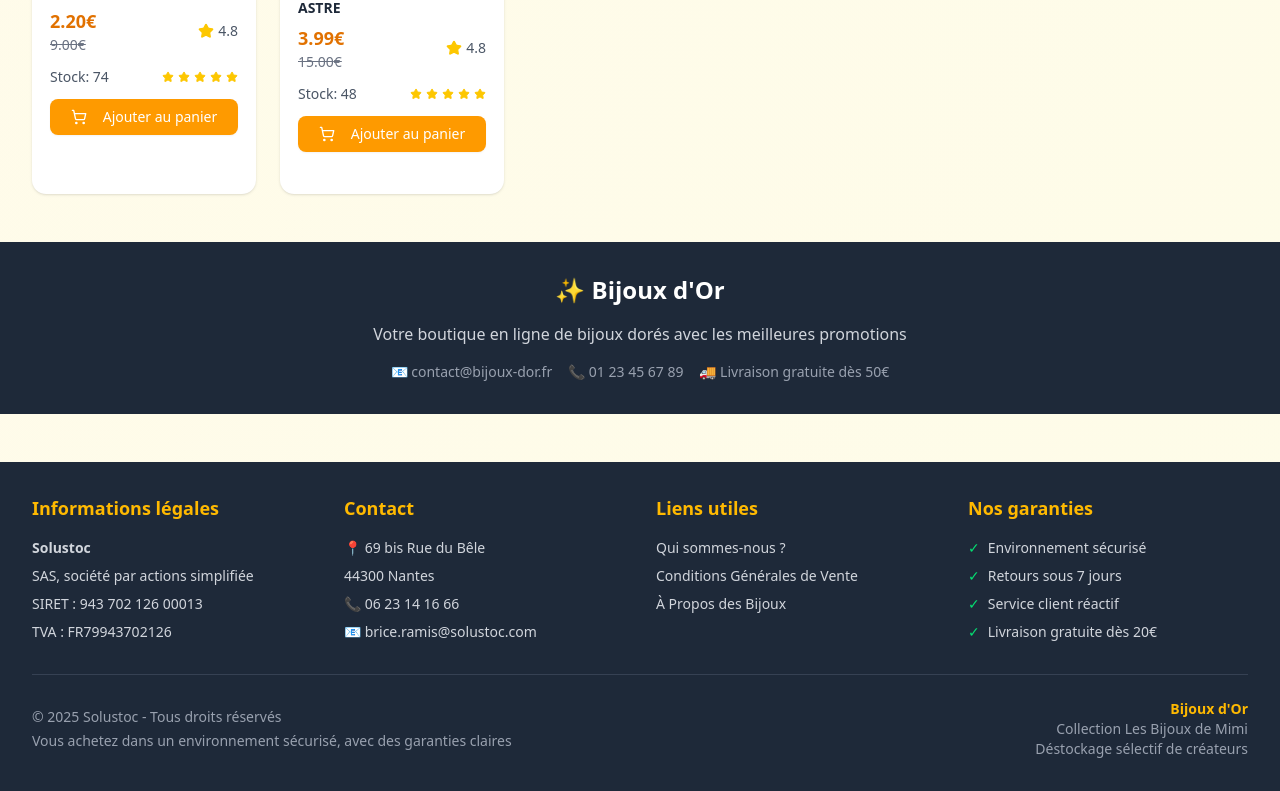
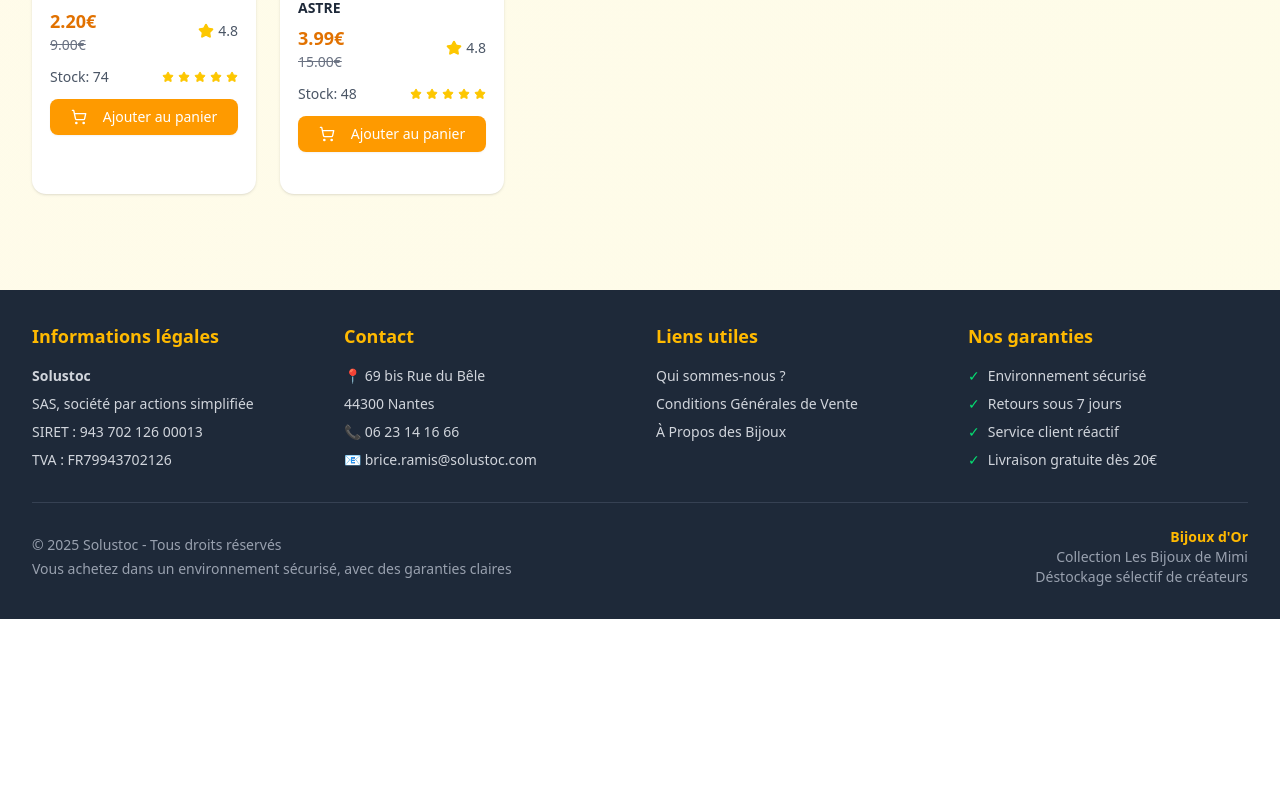
Before and after one commit to SOLUSTOCFR/bijoux-boutique-solustoc, a React (Vite) app: page / in a window 1280 px wide. Shown: the part 1791-2582 px from the top of the page. After the commit the page ends 2410 px from the top, so only its background shows below. Built offline with nearby package versions, Linux system fonts and the light colour scheme.

Commit message:
Version 21: Save current changes

```diff
--- a/src/App.jsx
+++ b/src/App.jsx
@@ -386,22 +386,7 @@ function App() {
         )}
       </section>
 
-      {/* Footer */}
-      <footer className="bg-gray-800 text-white py-8">
-        <div className="max-w-7xl mx-auto px-4 sm:px-6 lg:px-8">
-          <div className="text-center">
-            <h3 className="text-2xl font-bold mb-4">✨ Bijoux d'Or</h3>
-            <p className="text-gray-300 mb-4">
-              Votre boutique en ligne de bijoux dorés avec les meilleures promotions
-            </p>
-            <div className="flex justify-center space-x-4 text-sm text-gray-400">
-              <span>📧 contact@bijoux-dor.fr</span>
-              <span>📞 01 23 45 67 89</span>
-              <span>🚚 Livraison gratuite dès 50€</span>
-            </div>
-          </div>
-        </div>
-      </footer>
+
 
       {/* Panel d'administration */}
       <AdminPanel
--- a/src/components/ProductDetailModal.jsx
+++ b/src/components/ProductDetailModal.jsx
@@ -301,9 +301,9 @@ const ProductDetailModal = ({ product, categories, onClose, onAddToCart, onToggl
                 <div className="bg-blue-50 border border-blue-200 rounded-lg p-4">
                   <h4 className="font-semibold text-blue-800 mb-2">🚚 Livraison</h4>
                   <div className="text-sm text-blue-700 space-y-1">
-                    <p>• Livraison gratuite dès 50€ d'achat</p>
+                    <p>• Livraison gratuite dès 20€ d'achat</p>
                     <p>• Expédition sous 24-48h</p>
-                    <p>• Retour gratuit sous 30 jours</p>
+                    <p>• Retour sous 7 jours</p>
                   </div>
                 </div>
               </div>
--- a/src/components/ProductDetailModalSimple.jsx
+++ b/src/components/ProductDetailModalSimple.jsx
@@ -201,15 +201,11 @@ const ProductDetailModal = ({ product, categories, onClose, onAddToCart, onToggl
               <div className="space-y-3 mb-6 text-sm text-gray-600">
                 <div className="flex items-center gap-3">
                   <Truck className="w-4 h-4" />
-                  <span>Livraison gratuite dès 50€</span>
-                </div>
-                <div className="flex items-center gap-3">
-                  <Shield className="w-4 h-4" />
-                  <span>Garantie 2 ans</span>
+                  <span>Livraison gratuite dès 20€</span>
                 </div>
                 <div className="flex items-center gap-3">
                   <RotateCcw className="w-4 h-4" />
-                  <span>Retour gratuit sous 30 jours</span>
+                  <span>Retour sous 7 jours</span>
                 </div>
               </div>
 
```
Also changed, not shown: 3 other files (tests, documents, lock files or other folders).
